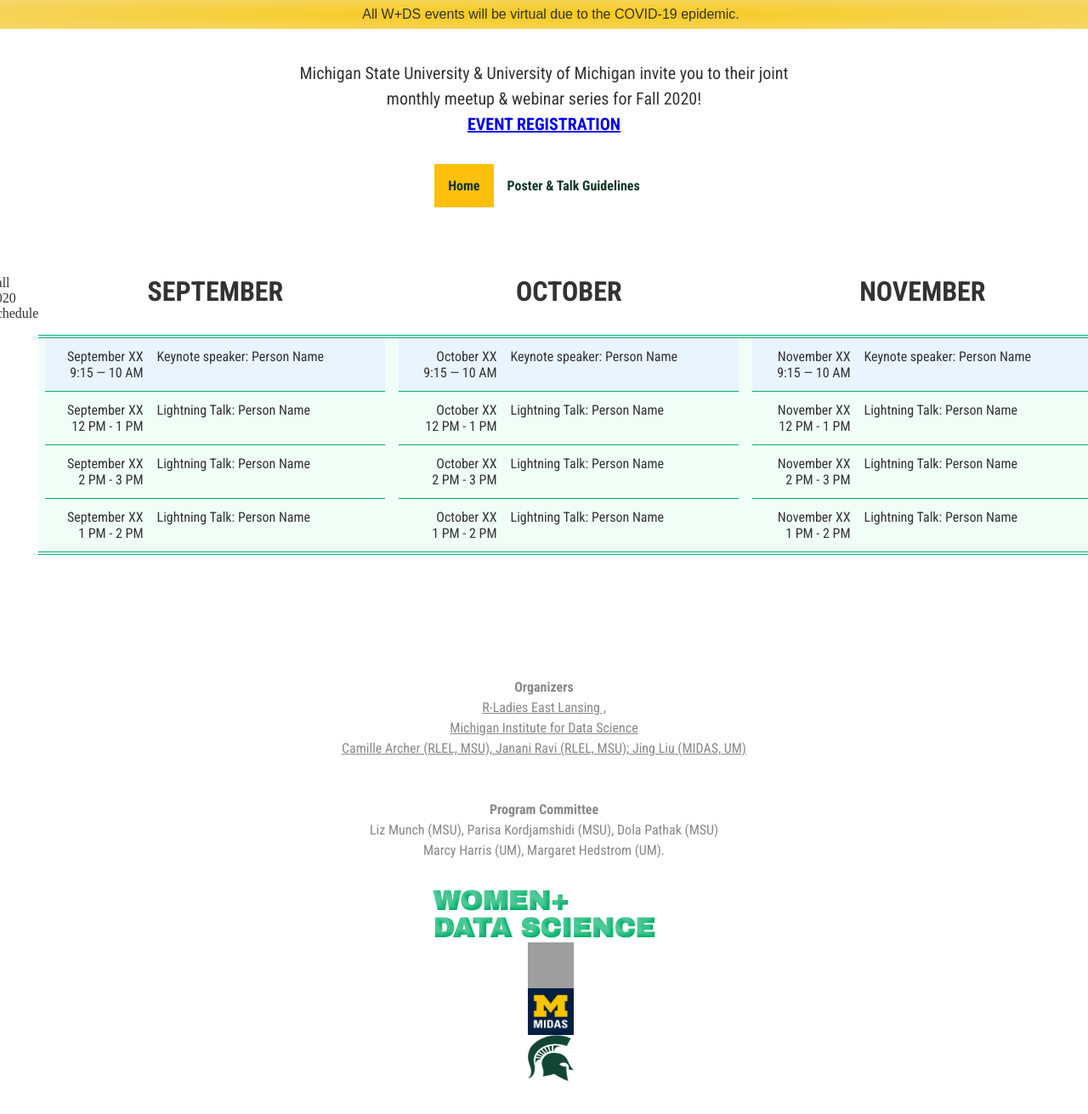
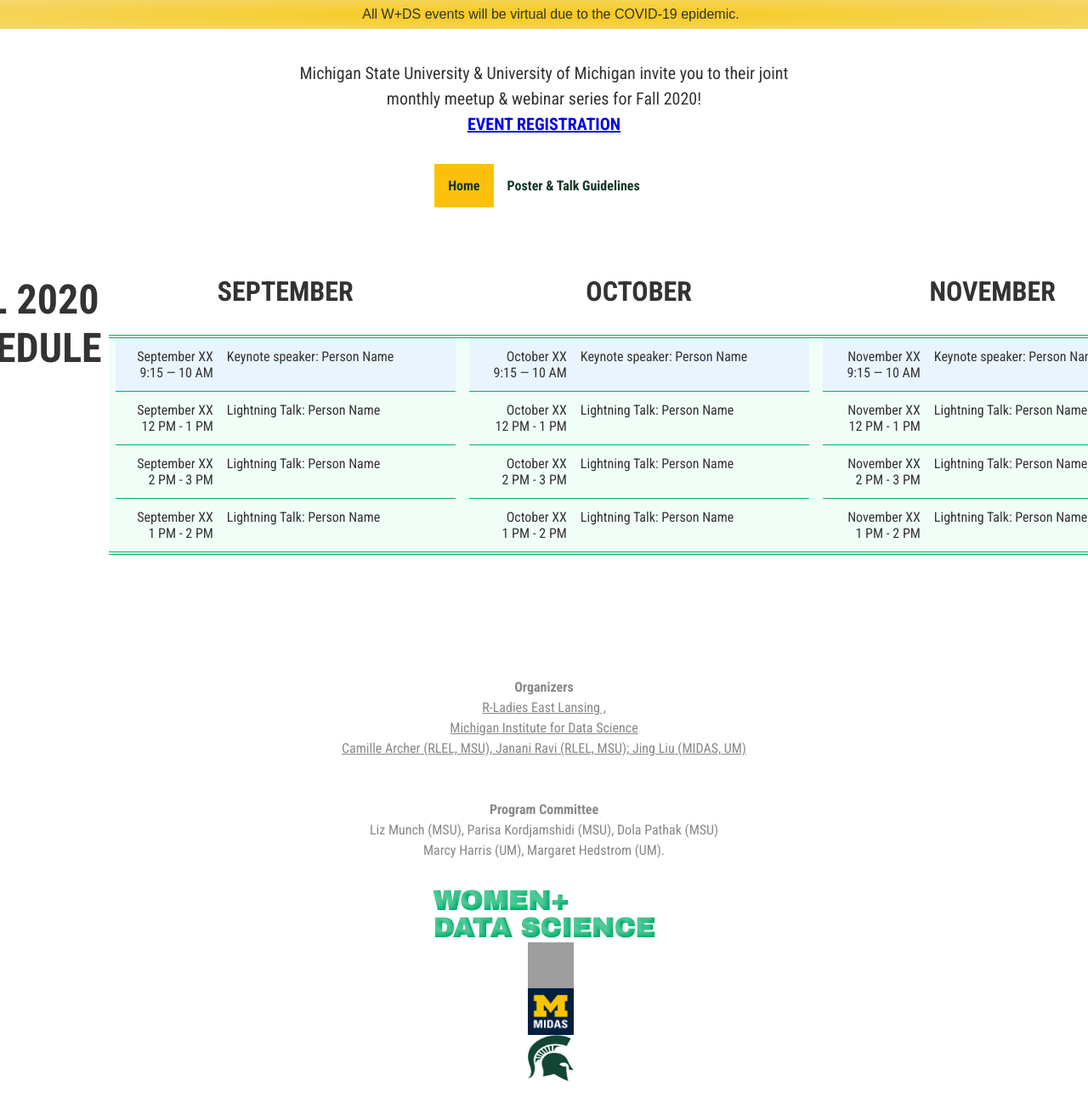
Before and after one commit to women-plus-datascience/women-plus-datascience.github.io, a Jekyll site: the page built from index.html, in a window 1280 px wide and 1400 px high, scrolled down 202 px. Shown: the top 1311 px of the window at 85% size. Built offline with Jekyll 4.4.1, drawn with Linux system fonts in a browser that asks for light colours; grey boxes are pictures that could not be loaded.

Commit message:
Update main.css

```diff
--- a/assets/css/main.css
+++ b/assets/css/main.css
@@ -355,3 +355,13 @@
   position: relative;
   font-family: 'Roboto Condensed', Arial, Helvetica, sans-serif;
 }
+
+.schedule-title {
+  font-size: 3rem;
+  text-align: center;
+  text-transform: uppercase;
+  font-weight: 700;
+  padding: 0 .5rem;
+  position: relative;
+  font-family: 'Roboto Condensed', Arial, Helvetica, sans-serif;
+}
```
